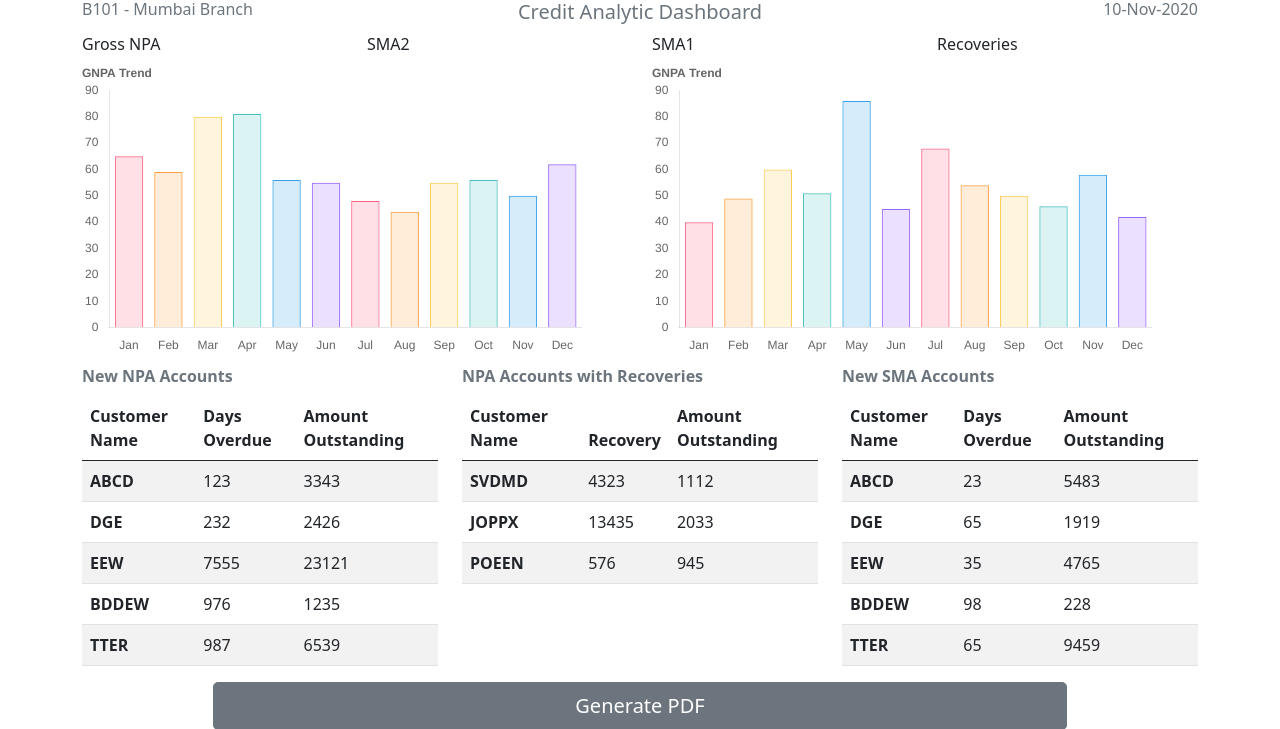
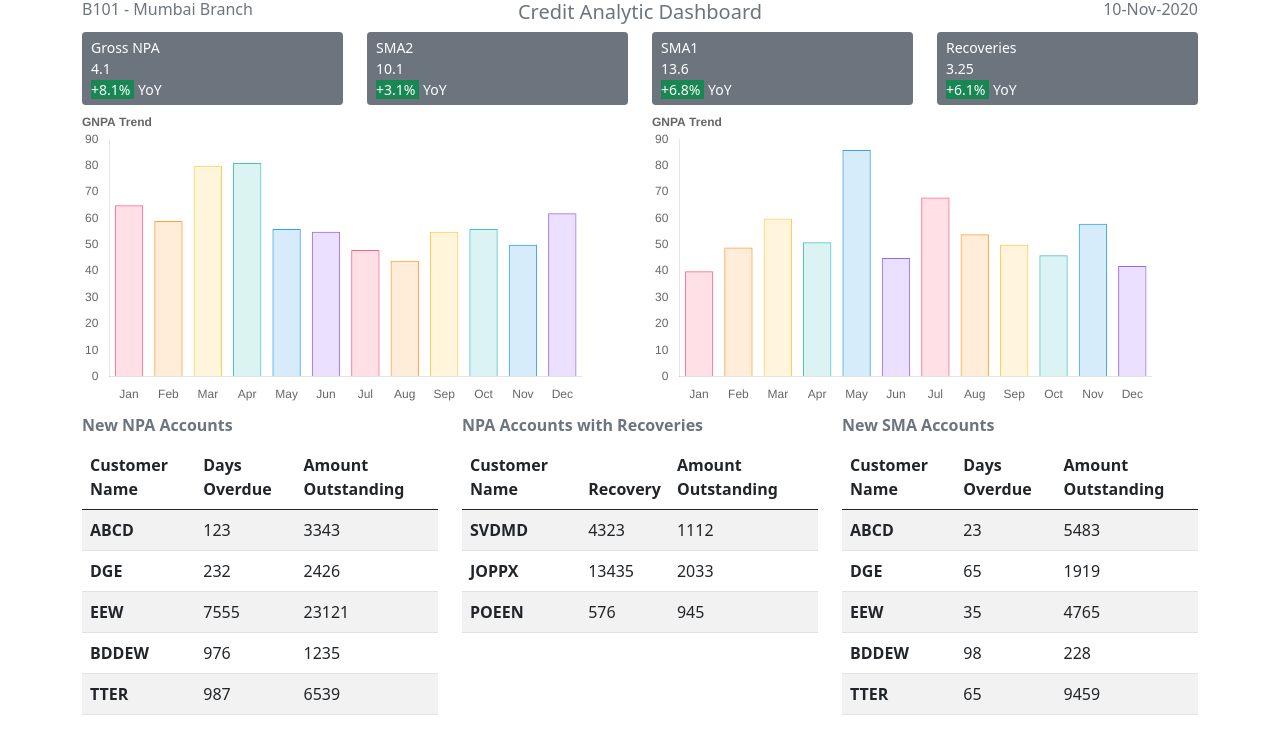
Before and after one commit to HUe1998/dashboard_with_chart, a Django app: template templates/dashboard.html in a window 1280 px wide. Shown: the top 729 px of the page. Run offline with Django 3.2, Linux system fonts and the light colour scheme; the template is opened without the code that fills it, so the values that code supplies are empty; some libraries are stand-ins or nearby versions.

Commit message:
Complete dashboard page

```diff
--- a/templates/dashboard.html
+++ b/templates/dashboard.html
@@ -17,17 +17,17 @@
     <!-- testing -->
     <div class="container" id="main">
       <div class="row">
-        <div class="col-3">
+        <div class="col">
           <h6 class="text-muted text-start">
             B101 - Mumbai Branch
           </h6>
         </div>
-        <div class="col-6">
+        <div class="col">
           <h5 class="text-muted text-center">
             Credit Analytic Dashboard
           </h5>
         </div>
-        <div class="col-3">
+        <div class="col">
           <h6 class="text-muted text-end">
             10-Nov-2020
           </h6>
@@ -36,11 +36,19 @@
       <div class="row">
         <div class="col-sm">
           <div class="row">
-            <div class="col-6">
-              Gross NPA
+            <div class="col-6 d-grid gap-2">
+              <button class="btn btn-secondary btn-sm text-start" type="button">
+                Gross NPA <br>
+                4.1 <br>
+                <span class="bg-success text-white pe-1">+8.1%</span> YoY
+              </button>
             </div>
-            <div class="col-6">
-              SMA2
+            <div class="col-6 d-grid gap-2">
+              <button class="btn btn-secondary btn-sm text-start" type="button">
+                SMA2 <br>
+                10.1 <br>
+                <span class="bg-success text-white pe-1">+3.1%</span> YoY
+              </button>
             </div>
           </div>
           <div class="row">
@@ -51,11 +59,19 @@
         </div>
         <div class="col-sm">
           <div class="row">
-            <div class="col-6">
-              SMA1
+            <div class="col-6 d-grid gap-2">
+              <button class="btn btn-secondary btn-sm text-start" type="button">
+                SMA1 <br>
+                13.6 <br>
+                <span class="bg-success text-white pe-1">+6.8%</span> YoY
+              </button>
             </div>
-            <div class="col-6">
-              Recoveries
+            <div class="col-6 d-grid gap-2">
+              <button class="btn btn-secondary btn-sm text-start" type="button">
+                Recoveries <br>
+                3.25 <br>
+                <span class="bg-success text-white pe-1">+6.1%</span> YoY
+              </button>
             </div>
           </div>
           <div class="row">
```
